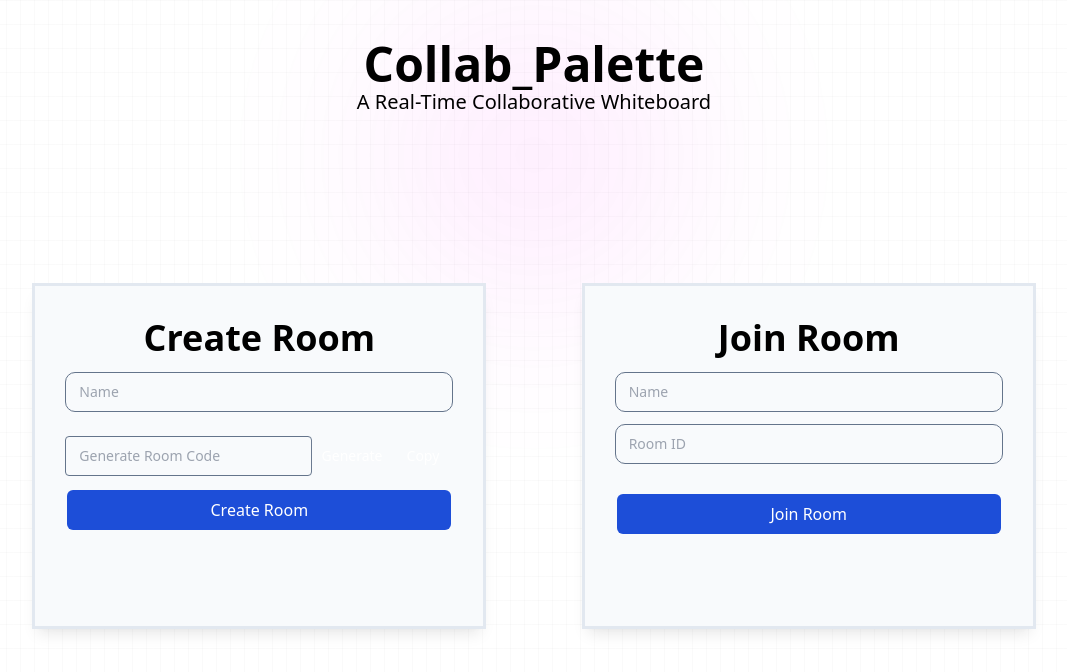
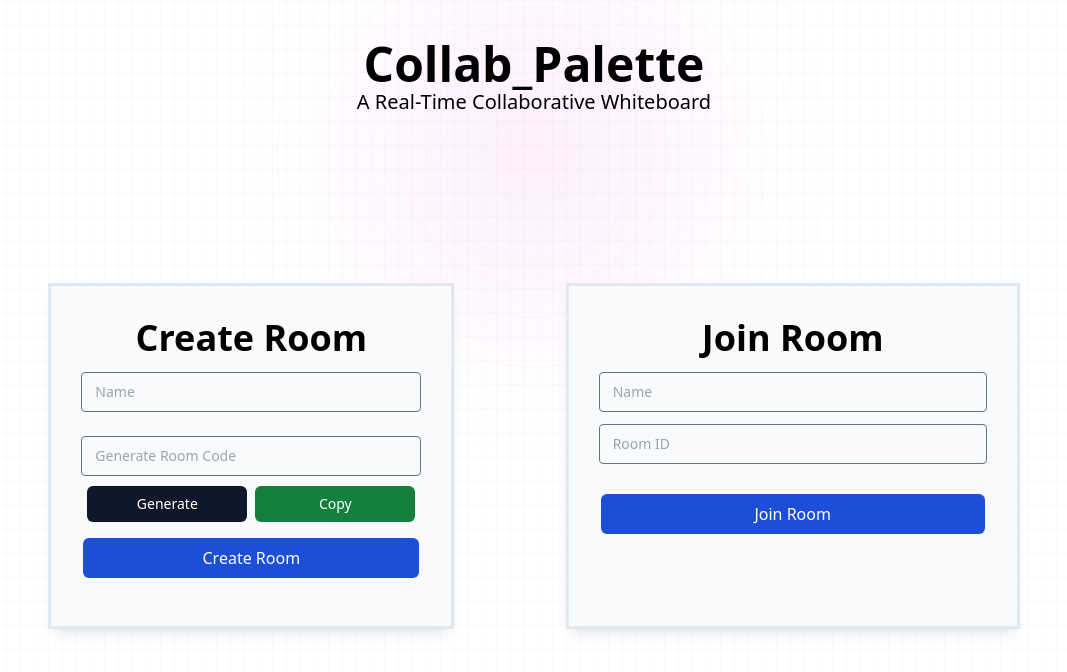
Before and after one commit to debanjan-G/Collab-Palette, a React (Vite) app in the folder client/: page / in a window 1280 px wide. Shown: the top 672 px of the page, without its empty margins (106-1173 px from the left). Built offline with nearby package versions, Linux system fonts and the light colour scheme.

Commit message:
Added room code generation functionality + notifications

```diff
--- a/client/package.json
+++ b/client/package.json
@@ -15,6 +15,7 @@
     "konva": "^9.3.14",
     "react": "^18.3.1",
     "react-dom": "^18.3.1",
+    "react-hot-toast": "^2.4.1",
     "react-icons": "^5.3.0",
     "react-konva": "^18.2.10",
     "react-router-dom": "^6.26.1",
--- a/client/src/components/Forms/CreateRoom/index.jsx
+++ b/client/src/components/Forms/CreateRoom/index.jsx
@@ -1,26 +1,50 @@
 import { Field, Input } from '@headlessui/react'
+import { useState } from 'react';
+import { v4 as uuidv4 } from "uuid"
+import toast, { Toaster } from 'react-hot-toast';
 
 const CreateRoomForm = () => {
+
+    const [roomCode, setRoomCode] = useState("")
+
+    const handleGenerateRoomCode = () => {
+        console.log("Generating Room Code...");
+        setRoomCode(uuidv4())
+        toast("Room Code generated ✅ ")
+    }
+
+    const handleCopyToClickboard = () => {
+        if (roomCode === "") {
+            return toast("⚠️ first generate a room code")
+        }
+        navigator.clipboard.writeText(roomCode)
+        toast("Room Code copied ✅ ")
+    }
+
     return (
-        <div className="w-full h-1/2 min-h-fit max-w-md p-8 shadow-lg bg-slate-50 outline outline-slate-200">
+        <div className="w-1/3 min-h-fit max-w-md p-8 shadow-lg bg-slate-50 outline outline-slate-200 flex flex-col justify-center">
+            <Toaster />
             <h1 className='text-4xl font-bold text-center'>Create Room</h1>
-            <form>
+            <form className='h-full'>
                 <Field className='my-4'>
                     <Input
                         placeholder='Name'
                         className=
-                        ' outline outline-1 outline-slate-500 outline-offset-1 mt-3 block w-full rounded-lg border-none bg-white/5 py-1.5 px-3 text-sm/6 text-black focus:outline-none data-[focus]:outline-2 data-[focus]:-outline-offset-2 data-[focus]:outline-blue-500' autoComplete='off'
+                        'outline outline-1 outline-slate-500 outline-offset-1 mt-3 block w-full rounded-sm border-none bg-white/5 py-1.5 px-3 text-sm/6 text-black focus:outline-none data-[focus]:outline-2 data-[focus]:-outline-offset-2 data-[focus]:outline-blue-500' autoComplete='off'
                     />
                 </Field>
-                <div className='flex justify-center w-full '>
+                <div className='flex justify-center w-full'>
                     <Input
+                        value={roomCode}
                         placeholder='Generate Room Code '
                         className=
-                        'bg-slate-200 outline outline-1 outline-slate-500 outline-offset-1 mt-3 block w-full rounded-sm border-none bg-white/5 py-1.5 px-3 text-sm/6 text-black focus:outline-none data-[focus]:outline-2 data-[focus]:-outline-offset-2 data-[focus]:outline-blue-500' autoComplete='off' disabled
+                        'outline outline-1 outline-slate-500 outline-offset-1 mt-3 block w-full rounded-sm border-none bg-white/5 py-1.5 px-3 text-sm/6 text-black focus:outline-none data-[focus]:outline-2 data-[focus]:-outline-offset-2 data-[focus]:outline-blue-500' autoComplete='off' disabled
                     />
-                    <button className='bg-slate-900   text-white hover:bg-slate-700 transition duration-200 mt-3 block rounded-sm border-none bg-white/5 py-1.5 px-3 text-sm/6 '>Generate</button>
+                </div>
+                <div className='flex'>
+                    <button type='button' onClick={handleGenerateRoomCode} className='w-full  rounded-md bg-slate-900 hover:bg-slate-700 text-white transition duration-200 mt-3 block  border-none  py-1.5 px-3 text-sm/6 mx-1 '>Generate</button>
 
-                    <button className='bg-green-700  text-white hover:bg-blue-600 transition duration-200  mt-3 block rounded-sm border-none bg-white/5 py-1.5 px-3 text-sm/6 '>Copy</button>
+                    <button type='button' onClick={handleCopyToClickboard} className='bg-green-700 w-full  rounded-md hover:bg-green-500 text-white transition duration-200  mt-3 block border-none py-1.5 px-3 text-sm/6 mx-1 '>Copy</button>
                 </div>
                 <button className='bg-blue-700 hover:bg-blue-500 transition duration-200 text-white px-4 py-2 rounded-md my-4 w-full mx-auto'>Create Room</button>
             </form>
--- a/client/src/components/Forms/JoinRoom/index.jsx
+++ b/client/src/components/Forms/JoinRoom/index.jsx
@@ -11,15 +11,14 @@ const JoinRoomForm = () => {
                     <Input
                         placeholder='Name'
                         className=
-                        'outline outline-1 outline-slate-500 outline-offset-1 mt-3 block w-full rounded-lg border-none bg-white/5 py-1.5 px-3 text-sm/6 text-black focus:outline-none data-[focus]:outline-2 data-[focus]:-outline-offset-2 data-[focus]:outline-blue-500' autoComplete='off'
+                        'outline outline-1 outline-slate-500 outline-offset-1 mt-3 block w-full rounded-sm border-none bg-white/5 py-1.5 px-3 text-sm/6 text-black focus:outline-none data-[focus]:outline-2 data-[focus]:-outline-offset-2 data-[focus]:outline-blue-500' autoComplete='off'
                     />
                 </Field>
                 <Field className='my-4'>
-                    {/* <Label className="text-sm/6 font-medium text-black">Room ID</Label> */}
                     <Input
                         placeholder='Room ID'
                         className=
-                        ' outline outline-1 outline-slate-500 outline-offset-1 mt-3 block w-full rounded-lg border-none bg-white/5 py-1.5 px-3 text-sm/6 text-black focus:outline-none data-[focus]:outline-2 data-[focus]:-outline-offset-2 data-[focus]:outline-blue-500' autoComplete='off'
+                        ' outline outline-1 outline-slate-500 outline-offset-1 mt-3 block w-full rounded-sm border-none bg-white/5 py-1.5 px-3 text-sm/6 text-black focus:outline-none data-[focus]:outline-2 data-[focus]:-outline-offset-2 data-[focus]:outline-blue-500' autoComplete='off'
                     />
                 </Field>
 
```
Also changed, not shown: 1 other file (tests, documents, lock files or other folders).
